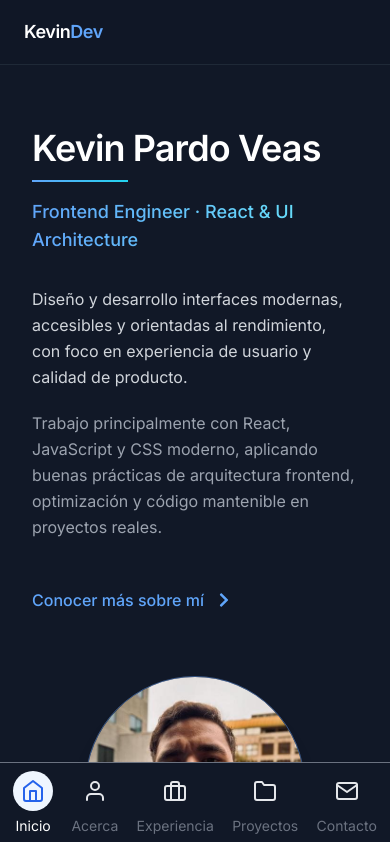
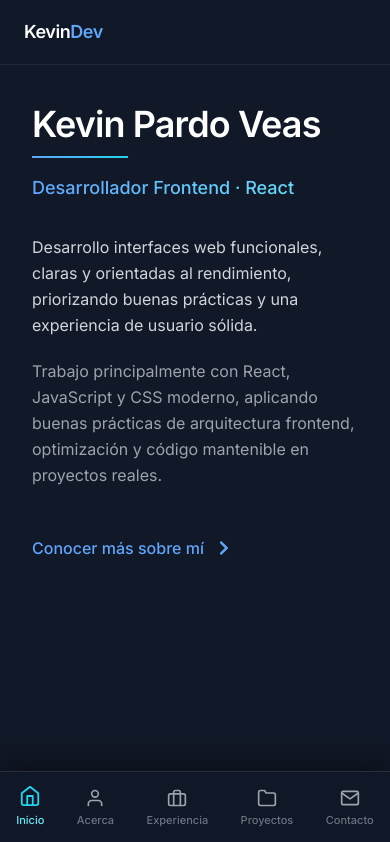
Before and after one commit to Krpardo27/kevin-portfolio, a React (Vite) app in the folder frontend/: page / in a window 390 px wide. Shown: the top 842 px of the page. Built offline with nearby package versions, Linux system fonts and the light colour scheme.

Commit message:
Ajustes varios a diseño en mobile

```diff
--- a/frontend/src/components/Footer.jsx
+++ b/frontend/src/components/Footer.jsx
@@ -4,7 +4,7 @@ import SocialLinks from "./SocialLinks.jsx";
 const Footer = () => {
 
   return (
-    <footer className="bg-gray-900 text-white lg:py-12 py-24 px-4">
+    <footer className="bg-gray-900 text-white lg:py-12 px-4">
       <div className="max-w-6xl mx-auto">
         <div className="lg:border-t border-gray-800 my-6"></div>
         <div className="flex flex-row gap-4 justify-between items-center text-gray-500 text-sm">
--- a/frontend/src/components/NavMobile.jsx
+++ b/frontend/src/components/NavMobile.jsx
@@ -3,15 +3,14 @@ import { FiHome, FiUser, FiBriefcase, FiFolder, FiMail } from "react-icons/fi";
 
 const NavMobile = () => {
   const location = useLocation();
-
   const isActive = (path) => location.pathname === path;
 
   const navItems = [
-    { path: "/", name: "Inicio", icon: <FiHome /> },
-    { path: "/about", name: "Acerca", icon: <FiUser /> },
-    { path: "/experience", name: "Experiencia", icon: <FiBriefcase /> },
-    { path: "/projects", name: "Proyectos", icon: <FiFolder /> },
-    { path: "/contact", name: "Contacto", icon: <FiMail /> },
+    { path: "/", name: "Inicio", icon: FiHome },
+    { path: "/about", name: "Acerca", icon: FiUser },
+    { path: "/experience", name: "Experiencia", icon: FiBriefcase },
+    { path: "/projects", name: "Proyectos", icon: FiFolder },
+    { path: "/contact", name: "Contacto", icon: FiMail },
   ];
 
   const scrollToTop = () => {
@@ -19,36 +18,54 @@ const NavMobile = () => {
   };
 
   return (
-    <nav className="fixed bottom-0 left-0 right-0 bg-gray-900 shadow-lg border-t border-gray-500 z-50 md:hidden">
-      <div className="flex justify-around items-center px-1 py-1">
-        {navItems.map((item) => (
+    <nav
+      className="
+        fixed bottom-0 left-0 right-0 z-50 md:hidden
+        bg-gray-900/90 backdrop-blur
+        border-t border-white/10
+        shadow-[0_-10px_30px_rgba(0,0,0,0.35)]
+      "
+    >
+      <div className="flex justify-around items-center py-2">
+        {navItems.map((item) => {
+          const active = isActive(item.path);
+          const Icon = item.icon;
+
+          return (
             <Link
               key={item.path}
+              to={item.path}
               onClick={scrollToTop}
-            to={item.path}
-            className="flex flex-col items-center relative px-2 py-1"
+              className="relative flex flex-col items-center gap-1 px-3 py-2"
             >
               <div
-              className={`text-2xl p-2 rounded-full transition-colors ${
-                isActive(item.path)
-                  ? "text-blue-600 bg-blue-50"
-                  : "text-gray-200 hover:text-blue-500"
-              }`}
+                className={`
+                  relative z-10
+                  flex items-center justify-center
+                  text-xl
+                  transition-all duration-200
+                  ${
+                    active
+                      ? "text-cyan-400 scale-110 -translate-y-0.5"
+                      : "text-gray-400 hover:text-blue-400"
+                  }
+                `}
               >
-              {item.icon}
+                <Icon />
               </div>
               <span
-              className={`text-[14px] mt-1 ${
-                isActive(item.path) ? "text-white" : "text-gray-500"
-              }`}
+                className={`
+                  relative z-10
+                  text-[11px] font-medium
+                  transition-colors
+                  ${active ? "text-cyan-300" : "text-gray-500"}
+                `}
               >
                 {item.name}
               </span>
-            {isActive(item.path) && (
-              <span className="absolute  bg-blue-500 rounded-full" />
-            )}
             </Link>
-        ))}
+          );
+        })}
       </div>
     </nav>
   );
--- a/frontend/src/layout/MainLayout.jsx
+++ b/frontend/src/layout/MainLayout.jsx
@@ -7,7 +7,7 @@ const MainLayout = () => {
   return (
     <div className="w-full ">
       <Header />
-      <main className="container mx-auto max-w-6xl min-h-screen px-4 py-8">
+      <main className="container mx-auto max-w-6xl min-h-[100dvh] px-4 py-8">
         <Outlet />
       </main>
       <Footer />
--- a/frontend/src/pages/About.jsx
+++ b/frontend/src/pages/About.jsx
@@ -2,7 +2,7 @@ import { educationData } from "../data/data.js";
 
 const About = () => {
   return (
-    <section className="lg:mt-32 mt-8 px-4 py-16 flex flex-col items-center justify-center">
+    <section className="lg:mt-32 mt-8 px-4 py-10 flex flex-col items-center justify-center">
       <header className="text-center mb-20 w-full">
         <h2 className="text-4xl md:text-5xl font-semibold text-white mb-6 tracking-tight">
           Sobre Mí
--- a/frontend/src/pages/Contact.jsx
+++ b/frontend/src/pages/Contact.jsx
@@ -54,7 +54,7 @@ const Contact = () => {
   }, [isSubmitSuccessful, reset]);
 
   return (
-    <section className="lg:mt-32 mt-8 px-4 py-16 flex flex-col items-center justify-center">
+    <section className="lg:mt-32 mt-8 px-4 py-10 flex flex-col items-center justify-center">
       {/* Header */}
       <div className="mb-8 text-center">
         <h1 className="text-4xl font-bold text-neutral-100 mb-4">Contacto</h1>
--- a/frontend/src/pages/Experience.jsx
+++ b/frontend/src/pages/Experience.jsx
@@ -4,7 +4,7 @@ import { experienceData } from "../data/data.js";
 
 const Experience = () => {
   return (
-    <section className="lg:mt-32 mt-8 px-4 py-16 flex flex-col items-center justify-center">
+    <section className="lg:mt-32 mt-8 px-4 py-10 flex flex-col items-center justify-center">
       <div className="lg:w-[950px] mx-auto">
         {/* Título */}
         <div className="text-center mb-20 w-full">
@@ -21,8 +21,7 @@ const Experience = () => {
         {/* Timeline */}
         <div className="relative">
           {/* Línea central */}
-          <div className="absolute left-6 md:left-1/2 h-full w-[2px] bg-gradient-to-b from-blue-500/30 via-blue-500/60 to-blue-500/30 -z-10 rounded-full" />
-
+          <div className="lg:absolute left-6 lg:left-1/2 h-full w-[2px] bg-gradient-to-b from-blue-500/30 via-blue-500/60 to-blue-500/30 -z-10 rounded-full" />
           {experienceData.map((job, index) => (
             <div
               key={job.id}
@@ -31,7 +30,7 @@ const Experience = () => {
               }`}
             >
               {/* Fecha mobile */}
-              <div className="md:hidden flex items-center mb-4 gap-3 text-gray-400">
+              <div className="lg:hidden flex items-center mb-4 gap-5 text-gray-400">
                 <FiCalendar className="text-blue-400" />
                 <span className="text-sm">{job.period}</span>
               </div>
@@ -74,7 +73,7 @@ const Experience = () => {
                 <ul className="space-y-2 mb-6 text-white text-sm leading-relaxed">
                   {job.description.map((item, i) => (
                     <li key={i} className="flex gap-2">
-                      <span className="text-blue-400 mt-1">•</span>
+                      <span className="text-blue-400">•</span>
                       <span>{item}</span>
                     </li>
                   ))}
--- a/frontend/src/pages/Home.jsx
+++ b/frontend/src/pages/Home.jsx
@@ -3,7 +3,7 @@ import { Link } from "react-router-dom";
 
 const Home = () => {
   return (
-    <section className="lg:mt-32 mt-8 px-4 py-16 flex flex-col items-center justify-center">
+    <section className="lg:mt-32 mt-8 px-4 py-10 flex flex-col items-center justify-center">
       <div className="flex w-full flex-col lg:flex-row items-center gap-16">
         {/* Texto */}
         <div className="flex-1 w-full flex flex-col gap-8">
@@ -28,14 +28,14 @@ const Home = () => {
         bg-clip-text text-transparent
       "
             >
-              Frontend Engineer · React & UI Architecture
+              Desarrollador Frontend · React
             </p>
           </header>
           <div className="flex flex-col gap-5 max-w-xl">
             <p className="text-gray-300 leading-relaxed text-base md:text-lg">
-              Diseño y desarrollo interfaces modernas, accesibles y orientadas
-              al rendimiento, con foco en experiencia de usuario y calidad de
-              producto.
+              Desarrollo interfaces web funcionales, claras y orientadas al
+              rendimiento, priorizando buenas prácticas y una experiencia de
+              usuario sólida.
             </p>
 
             <p className="text-gray-400 leading-relaxed">
@@ -70,13 +70,13 @@ const Home = () => {
             </Link>
           </div>
         </div>
-        <div className="flex-1 flex items-center justify-center">
+        <div className="hidden lg:flex flex-1 items-center justify-center">
           <div className="relative">
             <img
               src="/perfil.jpg"
               alt="Kevin Pardo Veas"
               className="rounded-full w-[220px] h-[220px] lg:w-[320px] lg:h-[320px]
-              object-cover border border-gray-700 shadow-xl"
+      object-cover border border-gray-700 shadow-xl"
             />
             <span
               className="absolute inset-0 rounded-full border border-blue-500/30"
--- a/frontend/src/pages/Projects.jsx
+++ b/frontend/src/pages/Projects.jsx
@@ -3,7 +3,7 @@ import { projectsData } from "../data/data.js";
 
 const Projects = () => {
   return (
-    <section className="lg:mt-32 mt-8 px-4 py-16 flex flex-col items-center justify-center">
+    <section className="lg:mt-32 mt-8 px-4 py-10 flex flex-col items-center justify-center">
       <div className="max-w-6xl mx-auto">
         {/* Header */}
         <header className="text-center mb-20">
```
Lines whose indentation alone changed are shown as unchanged.
